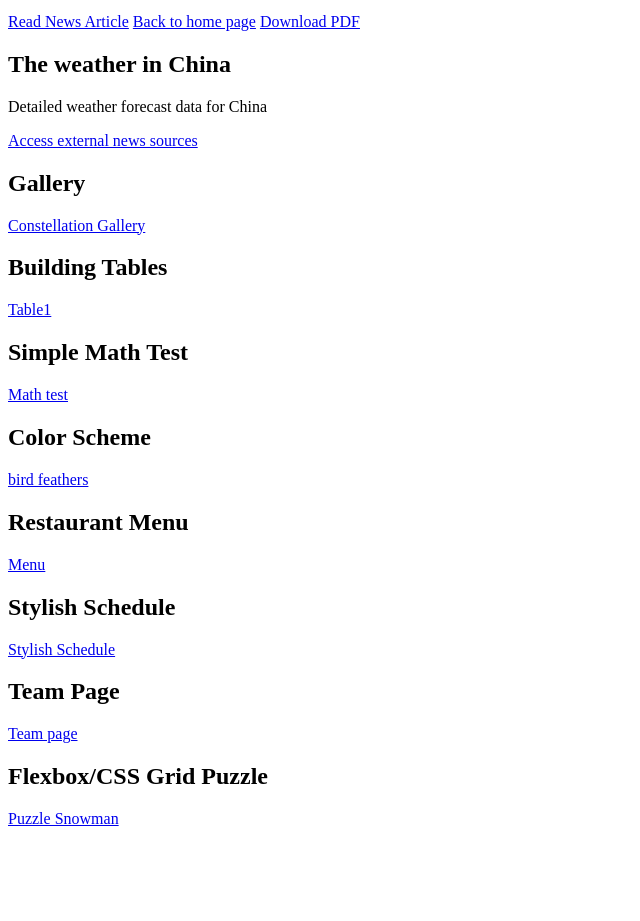
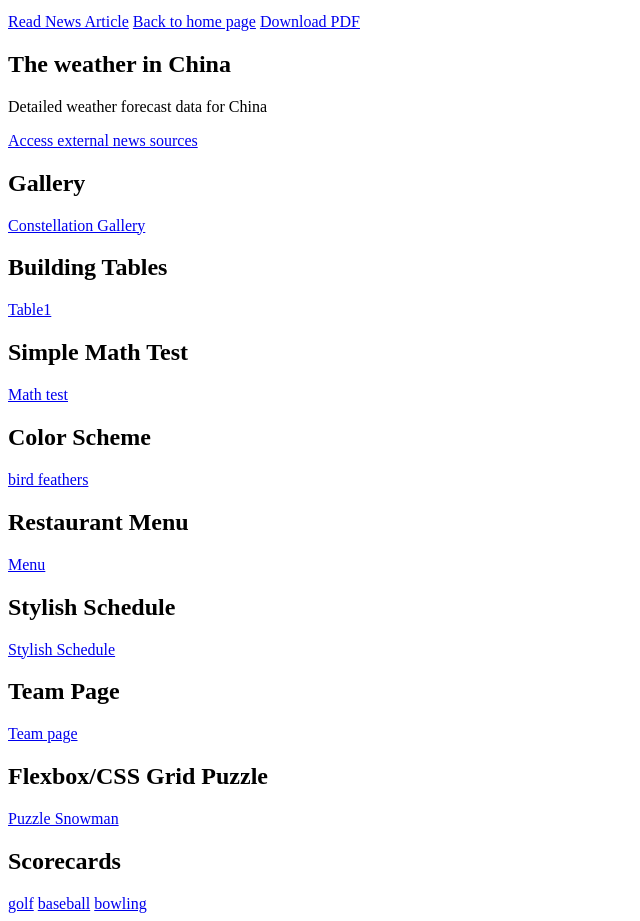
Before and after one commit to YukiGui/YukiGui.github.io, a plain HTML site: page News website.html in a window 1280 px wide. Shown: the part 101-1022 px from the top of the page, without its empty margins (0-640 px from the left). Before the commit the page ends 937 px from the top, so only its background shows below. Drawn offline with Linux system fonts and the light colour scheme.

Commit message:
Update News website.html

```diff
--- a/News website.html
+++ b/News website.html
@@ -29,5 +29,9 @@
 <a href="Team Page.html">Team page</a>
 <h2>Flexbox/CSS Grid Puzzle</h2>
 <a href="Flexbox.html">Puzzle Snowman</a>
+<h2>Scorecards</h2>
+<a href="golf.html">golf</a>
+<a href="baseball.html">baseball</a>
+<a href="bowling.html">bowling</a>
 </body>
 </html>
```
